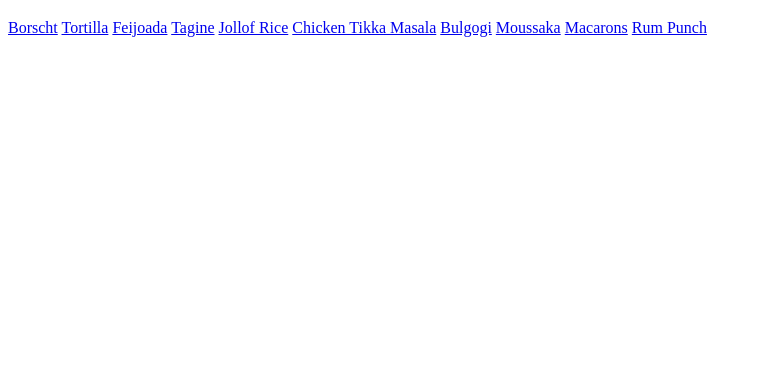
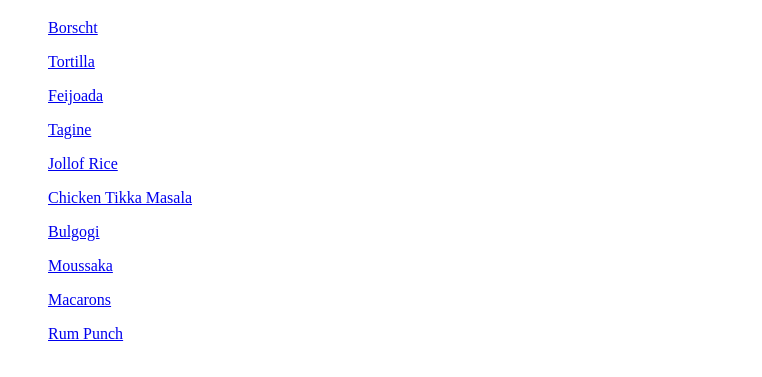
Before and after one commit to FreeCurious/odin-recipes, a plain HTML site: page index.html in a window 1280 px wide. Shown: the part 61-438 px from the top of the page, without its empty margins (0-762 px from the left). Drawn offline with Linux system fonts and the light colour scheme.

Commit message:
Minor changes on the index.html file

```diff
--- a/index.html
+++ b/index.html
@@ -6,15 +6,15 @@
     </head>
     <body>
         <h1>Odin Recipes</h1>
-        <a href="recipes/ukrainianBorscht.html">Borscht</a>
-        <a href="recipes/tortilla.html">Tortilla</a>
-        <a href="recipes/feijoada.html">Feijoada</a>
-        <a href="recipes/tagine.html">Tagine</a>
-        <a href="recipes/jollofRice.html">Jollof Rice</a>
-        <a href="recipes/chickenTikkaMasala.html">Chicken Tikka Masala</a>
-        <a href="recipes/pulgogi.html">Bulgogi</a>
-        <a href="recipes/moussaka.html">Moussaka</a>
-        <a href="recipes/macarons.html">Macarons</a>
-        <a href="recipes/rumPunch.html">Rum Punch</a>
+        <ul><a href="recipes/ukrainianBorscht.html">Borscht</a></ul>
+        <ul><a href="recipes/tortilla.html">Tortilla</a></ul>
+        <ul><a href="recipes/feijoada.html">Feijoada</a></ul>
+        <ul><a href="recipes/tagine.html">Tagine</a></ul>
+        <ul><a href="recipes/jollofRice.html">Jollof Rice</a></ul>
+        <ul><a href="recipes/chickenTikkaMasala.html">Chicken Tikka Masala</a></ul>
+        <ul><a href="recipes/pulgogi.html">Bulgogi</a></ul>
+        <ul><a href="recipes/moussaka.html">Moussaka</a></ul>
+        <ul><a href="recipes/macarons.html">Macarons</a></ul>
+        <ul><a href="recipes/rumPunch.html">Rum Punch</a></ul>
     </body>
 </html>
```
